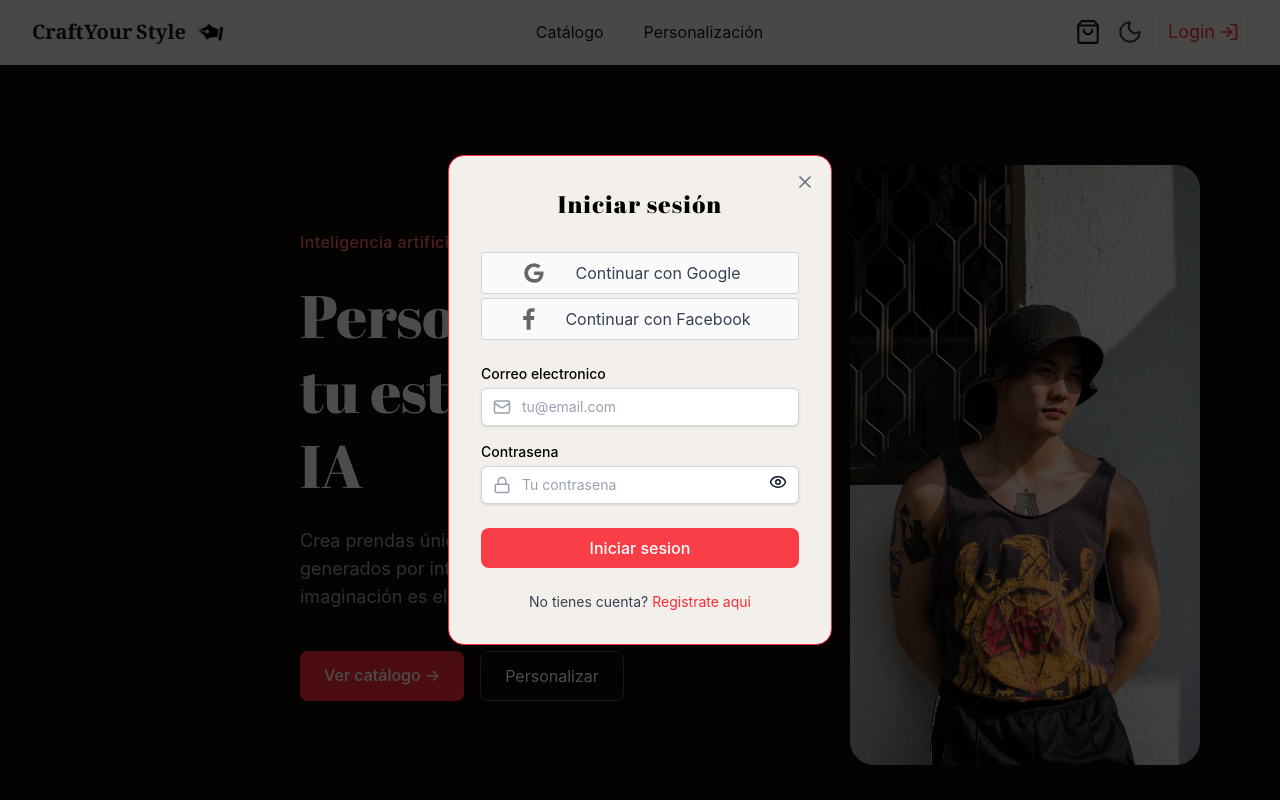
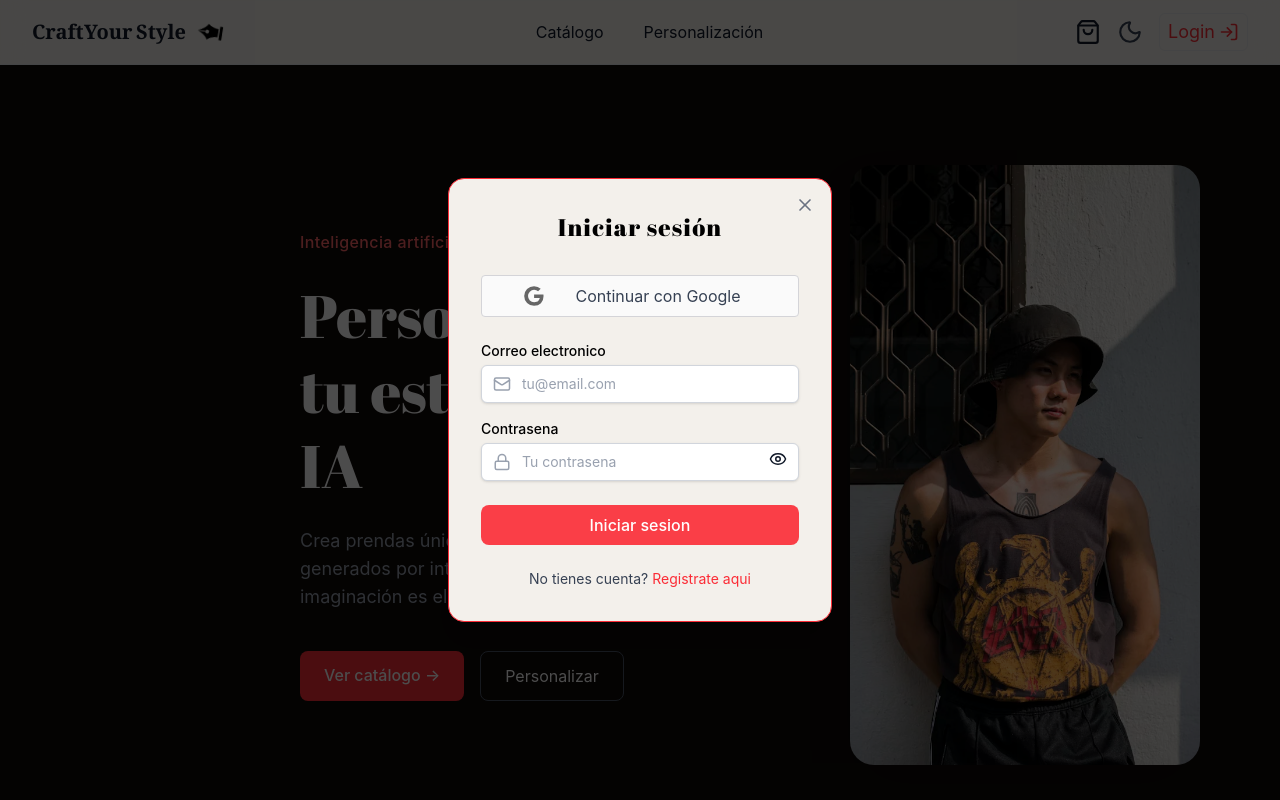
Before and after one commit to ordogens/Proyecto-Formativo-Cliente, a React (Vite) app: page / in a window 1280 px wide. Both pictures are taken after a click on the button "Login". Built offline with nearby package versions, Linux system fonts and the light colour scheme; no server answers; what @react-pdf/renderer would draw is missing.

Commit message:
Eliminacion de continuar con facebook

```diff
--- a/src/components/auth/AuthForm.tsx
+++ b/src/components/auth/AuthForm.tsx
@@ -133,18 +133,6 @@ export const AuthForm = ({ onSuccess }: { onSuccess: () => void }) => {
             onSuccess();
           }}
         />
-
-        <SocialButton
-          border="#0866ff"
-          bgColor="#f4f8ff"
-          icon={
-            <FacebookIcon
-              size={22}
-              className="text-[#666666] transition-colors group-hover:text-[#0866ff]"
-            />
-          }
-          text="Continuar con Facebook"
-        />
       </section>
 
       <form onSubmit={handleSubmit} className="mt-4 space-y-4">
```
